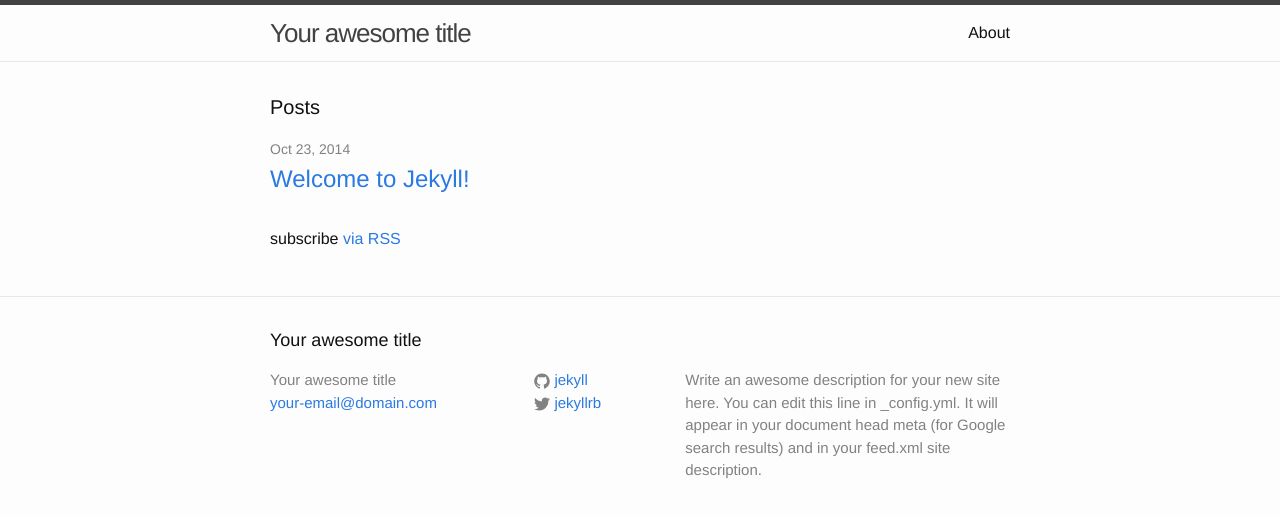
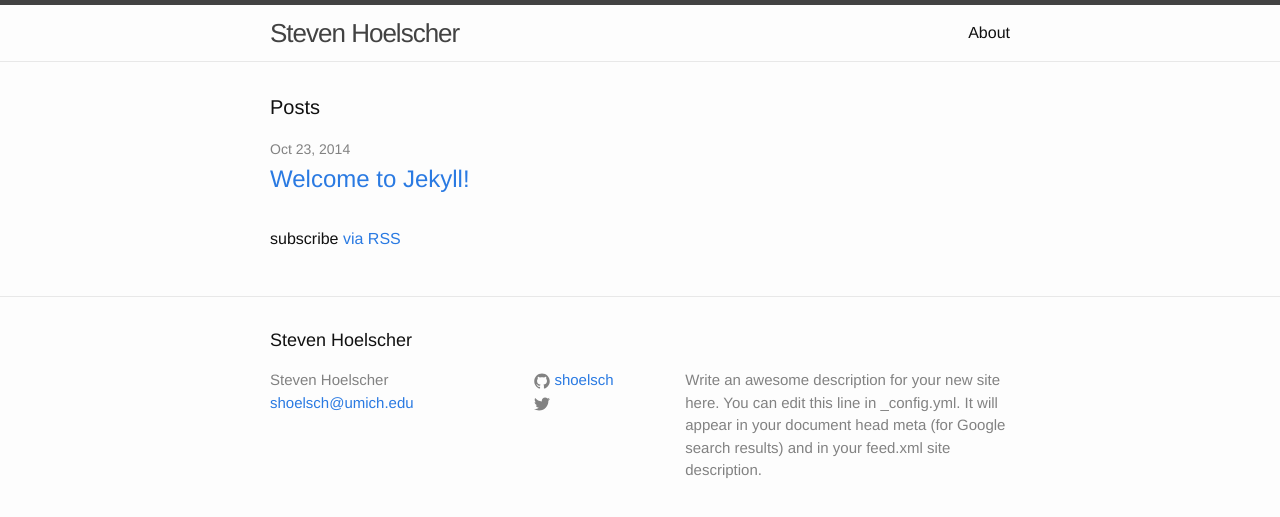
Before and after one commit to shoelsch/shoelsch.github.io, a Jekyll site: the page built from index.html, in a window 1280 px wide. Shown: the top 517 px of the page. Built offline with Jekyll 4.4.1, drawn with Linux system fonts in a browser that asks for light colours.

Commit message:
Modified jekyll config

```diff
--- a/_config.yml
+++ b/_config.yml
@@ -1,14 +1,14 @@
 # Site settings
-title: Your awesome title
-email: your-email@domain.com
+title: Steven Hoelscher
+email: shoelsch@umich.edu
 description: > # this means to ignore newlines until "baseurl:"
   Write an awesome description for your new site here. You can edit this
   line in _config.yml. It will appear in your document head meta (for
   Google search results) and in your feed.xml site description.
 baseurl: "" # the subpath of your site, e.g. /blog/
-url: "http://yourdomain.com" # the base hostname & protocol for your site
-twitter_username: jekyllrb
-github_username:  jekyll
+url: "http://stevenhoelscher.me" # the base hostname & protocol for your site
+twitter_username: ""
+github_username: shoelsch
 
 # Build settings
 markdown: kramdown
```
